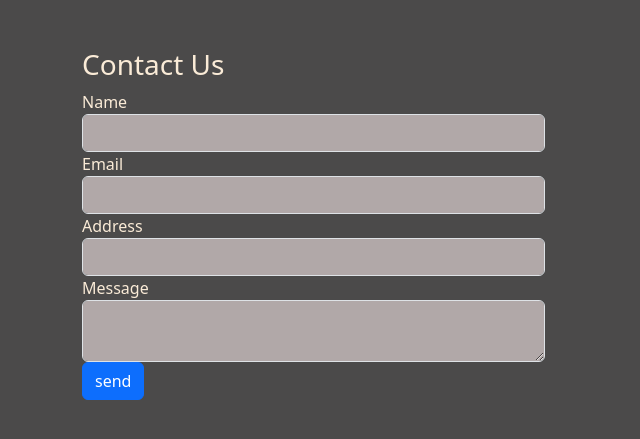
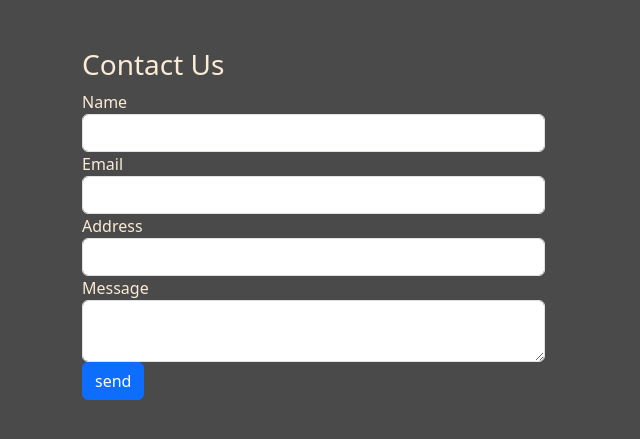
Before and after one commit to anonymousmani/miniblog, a Django app: template miniblog/blog/templates/blog/contact.html in a window 1280 px wide. Shown: the part 56-495 px from the top of the page, without its empty margins (0-640 px from the left). Run offline with Django 4.2, Linux system fonts and the light colour scheme; the template is opened without the code that fills it, so the values that code supplies are empty; some libraries are stand-ins or nearby versions.

Commit message:
Add files via upload

```diff
--- a/miniblog/blog/static/blog/css/style.css
+++ b/miniblog/blog/static/blog/css/style.css
@@ -4,7 +4,7 @@ body{
 }
 
 .form-control{
-    background-color: rgb(177, 168, 168);
+    background-color: rgb(255, 255, 255);
 }
 
 .jumbo-color {
```
